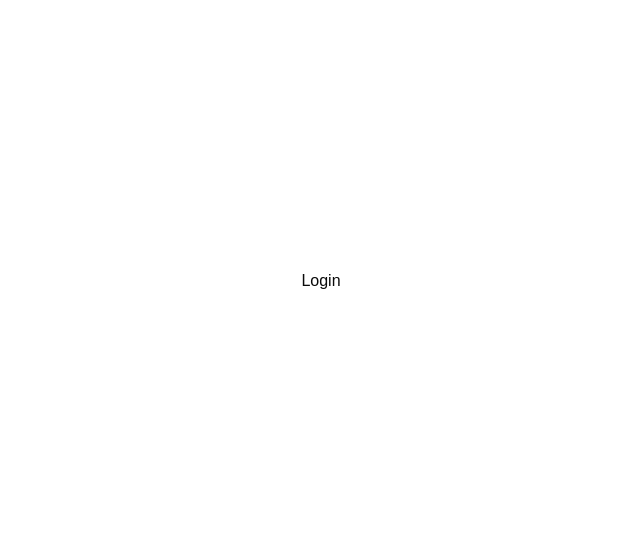
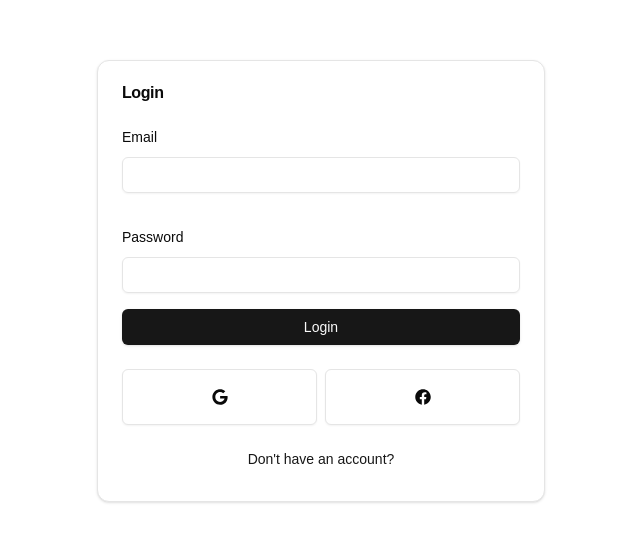
Before and after one commit to Berget1411/e-commerce, a Next.js app in the folder frontend/: page /auth/login in a window 1280 px wide. Shown: the part 119-660 px from the top of the page, without its empty margins (319-959 px from the left). Built offline with nearby package versions, Linux system fonts and the light colour scheme.

Commit message:
add login form ui

```diff
--- a/frontend/package.json
+++ b/frontend/package.json
@@ -9,7 +9,9 @@
     "lint": "next lint"
   },
   "dependencies": {
+    "@hookform/resolvers": "^3.9.1",
     "@radix-ui/react-dropdown-menu": "^2.1.2",
+    "@radix-ui/react-label": "^2.1.0",
     "@radix-ui/react-slot": "^1.1.0",
     "class-variance-authority": "^0.7.0",
     "clsx": "^2.1.1",
--- a/frontend/src/app/auth/login/page.tsx
+++ b/frontend/src/app/auth/login/page.tsx
@@ -1,3 +1,3 @@
-export default function LoginPage() {
-  return <div>Login</div>;
-}
+import LoginForm from "@/components/auth/login-form";
+
+export default LoginForm;
--- /dev/null
+++ b/frontend/src/components/auth/login-form.tsx
@@ -0,0 +1,78 @@
+"use client";
+
+import { useForm } from "react-hook-form";
+import { z } from "zod";
+import { loginSchema } from "@/validation/auth";
+import { zodResolver } from "@hookform/resolvers/zod";
+import CardWrapper from "./card-wrapper";
+import {
+  Form,
+  FormControl,
+  FormField,
+  FormItem,
+  FormLabel,
+  FormMessage,
+} from "@/components/ui/form";
+import { Input } from "@/components/ui/input";
+import { Button } from "../ui/button";
+import LoadingSpinner from "@/components/ui/loading-spinner";
+
+type LoginFormFields = z.infer<typeof loginSchema>;
+export default function LoginForm() {
+  const form = useForm<LoginFormFields>({
+    defaultValues: { email: "", password: "" },
+    resolver: zodResolver(loginSchema),
+  });
+
+  const onSubmit = async (data: LoginFormFields) => {
+    console.log(data);
+  };
+  return (
+    <CardWrapper
+      title="Login"
+      backButtonLabel="Don't have an account?"
+      backButtonHref="/auth/sign-up"
+      showSocial={true}
+    >
+      <form onSubmit={form.handleSubmit(onSubmit)}>
+        <Form {...form}>
+          <div className="mb-4 space-y-8">
+            <FormField
+              control={form.control}
+              name="email"
+              render={({ field }) => (
+                <FormItem>
+                  <FormLabel>Email</FormLabel>
+                  <FormControl>
+                    <Input {...field} />
+                  </FormControl>
+                  <FormMessage />
+                </FormItem>
+              )}
+            />
+            <FormField
+              control={form.control}
+              name="password"
+              render={({ field }) => (
+                <FormItem>
+                  <FormLabel>Password</FormLabel>
+                  <FormControl>
+                    <Input {...field} type="password" />
+                  </FormControl>
+                  <FormMessage />
+                </FormItem>
+              )}
+            />
+          </div>
+          <Button
+            type="submit"
+            className="w-full"
+            disabled={form.formState.isSubmitting}
+          >
+            {form.formState.isSubmitting ? <LoadingSpinner /> : "Login"}
+          </Button>
+        </Form>
+      </form>
+    </CardWrapper>
+  );
+}
--- /dev/null
+++ b/frontend/src/components/ui/form.tsx
@@ -0,0 +1,178 @@
+"use client"
+
+import * as React from "react"
+import * as LabelPrimitive from "@radix-ui/react-label"
+import { Slot } from "@radix-ui/react-slot"
+import {
+  Controller,
+  ControllerProps,
+  FieldPath,
+  FieldValues,
+  FormProvider,
+  useFormContext,
+} from "react-hook-form"
+
+import { cn } from "@/lib/utils"
+import { Label } from "@/components/ui/label"
+
+const Form = FormProvider
+
+type FormFieldContextValue<
+  TFieldValues extends FieldValues = FieldValues,
+  TName extends FieldPath<TFieldValues> = FieldPath<TFieldValues>
+> = {
+  name: TName
+}
+
+const FormFieldContext = React.createContext<FormFieldContextValue>(
+  {} as FormFieldContextValue
+)
+
+const FormField = <
+  TFieldValues extends FieldValues = FieldValues,
+  TName extends FieldPath<TFieldValues> = FieldPath<TFieldValues>
+>({
+  ...props
+}: ControllerProps<TFieldValues, TName>) => {
+  return (
+    <FormFieldContext.Provider value={{ name: props.name }}>
+      <Controller {...props} />
+    </FormFieldContext.Provider>
+  )
+}
+
+const useFormField = () => {
+  const fieldContext = React.useContext(FormFieldContext)
+  const itemContext = React.useContext(FormItemContext)
+  const { getFieldState, formState } = useFormContext()
+
+  const fieldState = getFieldState(fieldContext.name, formState)
+
+  if (!fieldContext) {
+    throw new Error("useFormField should be used within <FormField>")
+  }
+
+  const { id } = itemContext
+
+  return {
+    id,
+    name: fieldContext.name,
+    formItemId: `${id}-form-item`,
+    formDescriptionId: `${id}-form-item-description`,
+    formMessageId: `${id}-form-item-message`,
+    ...fieldState,
+  }
+}
+
+type FormItemContextValue = {
+  id: string
+}
+
+const FormItemContext = React.createContext<FormItemContextValue>(
+  {} as FormItemContextValue
+)
+
+const FormItem = React.forwardRef<
+  HTMLDivElement,
+  React.HTMLAttributes<HTMLDivElement>
+>(({ className, ...props }, ref) => {
+  const id = React.useId()
+
+  return (
+    <FormItemContext.Provider value={{ id }}>
+      <div ref={ref} className={cn("space-y-2", className)} {...props} />
+    </FormItemContext.Provider>
+  )
+})
+FormItem.displayName = "FormItem"
+
+const FormLabel = React.forwardRef<
+  React.ElementRef<typeof LabelPrimitive.Root>,
+  React.ComponentPropsWithoutRef<typeof LabelPrimitive.Root>
+>(({ className, ...props }, ref) => {
+  const { error, formItemId } = useFormField()
+
+  return (
+    <Label
+      ref={ref}
+      className={cn(error && "text-destructive", className)}
+      htmlFor={formItemId}
+      {...props}
+    />
+  )
+})
+FormLabel.displayName = "FormLabel"
+
+const FormControl = React.forwardRef<
+  React.ElementRef<typeof Slot>,
+  React.ComponentPropsWithoutRef<typeof Slot>
+>(({ ...props }, ref) => {
+  const { error, formItemId, formDescriptionId, formMessageId } = useFormField()
+
+  return (
+    <Slot
+      ref={ref}
+      id={formItemId}
+      aria-describedby={
+        !error
+          ? `${formDescriptionId}`
+          : `${formDescriptionId} ${formMessageId}`
+      }
+      aria-invalid={!!error}
+      {...props}
+    />
+  )
+})
+FormControl.displayName = "FormControl"
+
+const FormDescription = React.forwardRef<
+  HTMLParagraphElement,
+  React.HTMLAttributes<HTMLParagraphElement>
+>(({ className, ...props }, ref) => {
+  const { formDescriptionId } = useFormField()
+
+  return (
+    <p
+      ref={ref}
+      id={formDescriptionId}
+      className={cn("text-[0.8rem] text-muted-foreground", className)}
+      {...props}
+    />
+  )
+})
+FormDescription.displayName = "FormDescription"
+
+const FormMessage = React.forwardRef<
+  HTMLParagraphElement,
+  React.HTMLAttributes<HTMLParagraphElement>
+>(({ className, children, ...props }, ref) => {
+  const { error, formMessageId } = useFormField()
+  const body = error ? String(error?.message) : children
+
+  if (!body) {
+    return null
+  }
+
+  return (
+    <p
+      ref={ref}
+      id={formMessageId}
+      className={cn("text-[0.8rem] font-medium text-destructive", className)}
+      {...props}
+    >
+      {body}
+    </p>
+  )
+})
+FormMessage.displayName = "FormMessage"
+
+export {
+  useFormField,
+  Form,
+  FormItem,
+  FormLabel,
+  FormControl,
+  FormDescription,
+  FormMessage,
+  FormField,
+}
--- /dev/null
+++ b/frontend/src/components/ui/label.tsx
@@ -0,0 +1,26 @@
+"use client"
+
+import * as React from "react"
+import * as LabelPrimitive from "@radix-ui/react-label"
+import { cva, type VariantProps } from "class-variance-authority"
+
+import { cn } from "@/lib/utils"
+
+const labelVariants = cva(
+  "text-sm font-medium leading-none peer-disabled:cursor-not-allowed peer-disabled:opacity-70"
+)
+
+const Label = React.forwardRef<
+  React.ElementRef<typeof LabelPrimitive.Root>,
+  React.ComponentPropsWithoutRef<typeof LabelPrimitive.Root> &
+    VariantProps<typeof labelVariants>
+>(({ className, ...props }, ref) => (
+  <LabelPrimitive.Root
+    ref={ref}
+    className={cn(labelVariants(), className)}
+    {...props}
+  />
+))
+Label.displayName = LabelPrimitive.Root.displayName
+
+export { Label }
--- /dev/null
+++ b/frontend/src/components/ui/loading-spinner.tsx
@@ -0,0 +1,41 @@
+import { twJoin } from "tailwind-merge";
+
+export default function LoadingSpinner({
+  label,
+  color = "text-white",
+  size = "5",
+}: {
+  label?: string;
+  color?: string;
+  size?: string;
+}) {
+  return (
+    <div className="flex-all">
+      <svg
+        className={twJoin(
+          "-ml-1 mr-3 animate-spin",
+          color,
+          `w-${size} h-${size}`,
+        )}
+        xmlns="http://www.w3.org/2000/svg"
+        fill="none"
+        viewBox="0 0 24 24"
+      >
+        <circle
+          className="opacity-25"
+          cx="12"
+          cy="12"
+          r="10"
+          stroke="currentColor"
+          strokeWidth="4"
+        ></circle>
+        <path
+          className="opacity-75"
+          fill="currentColor"
+          d="M4 12a8 8 0 018-8V0C5.373 0 0 5.373 0 12h4zm2 5.291A7.962 7.962 0 014 12H0c0 3.042 1.135 5.824 3 7.938l3-2.647z"
+        ></path>
+      </svg>
+      {label && <p>{label}</p>}
+    </div>
+  );
+}
--- /dev/null
+++ b/frontend/src/validation/auth.ts
@@ -0,0 +1,29 @@
+import { z } from "zod";
+const passwordRegex = new RegExp(
+  /^(?=.*[a-z])(?=.*[A-Z])(?=.*\d)(?=.*[~`!@#$%^&*()\-_+={}[\]|\\;:"<>,./?]).{8,}$/,
+);
+
+export const loginSchema = z.object({
+  email: z.string().email({ message: "Email is required" }),
+  password: z.string().min(1, { message: "Password is required" }),
+});
+
+export const signUpSchema = z
+  .object({
+    name: z.string().min(1, { message: "Name is required" }),
+    email: z.string().email({ message: "Email is required" }),
+    password: z.string().regex(passwordRegex, {
+      message:
+        "Password must contain at least 8 characters, 1 uppercase letter, 1 lowercase letter, 1 number and 1 special character",
+    }),
+    confirmPassword: z.string(),
+  })
+  .superRefine(({ confirmPassword, password }, ctx) => {
+    if (confirmPassword !== password) {
+      ctx.addIssue({
+        code: "custom",
+        message: "The passwords did not match",
+        path: ["confirmPassword"],
+      });
+    }
+  });
```
Also changed, not shown: 1 other file (tests, documents, lock files or other folders).
